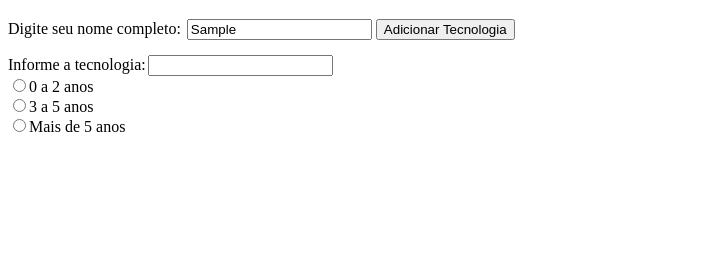
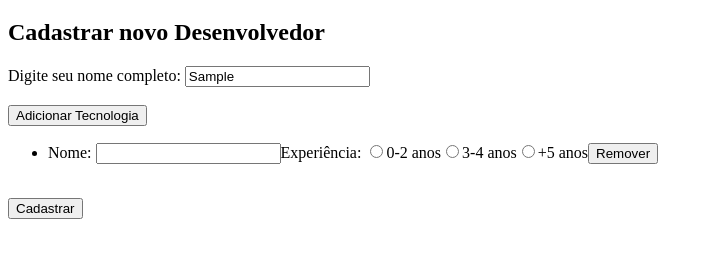
Before and after one commit to dionatamartini/JAVASCRIPT, a plain HTML site: page EXERCÍCIO-12-CADASTRO-DEVS/index.html in a window 1280 px wide. Both pictures are taken after typing "Sample" into the empty fields and a click on the button "Adicionar Tecnologia". Shown: the part 61-318 px from the top of the page, without its empty margins (0-713 px from the left). Drawn offline with Linux system fonts and the light colour scheme.

Commit message:
ex cadastro de dev

```diff
--- a/EXERCÍCIO-12-CADASTRO-DEVS/index.html
+++ b/EXERCÍCIO-12-CADASTRO-DEVS/index.html
@@ -3,20 +3,24 @@
 <head>
     <meta charset="UTF-8">
     <meta name="viewport" content="width=device-width, initial-scale=1.0">
-    <link rel="stylesheet" href="style.css">
     <script src="index.js" defer></script>
     <title>Cadastro de Devs</title>
 </head>
 <body>
     <h1>Cadastro de Devs</h1>
 
-    <section id="inicio">
-        <label for="name" id="name">Digite seu nome completo:</label>
-        <input type="text" name="name" id="name">
-        <button id="button">Adicionar Tecnologia</button>
+    <h2>Cadastrar novo Desenvolvedor</h2>
+    <form id="formulario">
+        <label for="nomeCompleto" id="name">Digite seu nome completo:</label>
+        <input type="text" name="nomeCompleto" id="nomeCompleto"><br><br>
+
+
+        <button type="button" id="addBotao">Adicionar Tecnologia</button>
+        <ul id="listaNaoOrdenada"></ul>
         <br>
+        <button type="submit">Cadastrar</button>
 
-    </section>
+    </form>
 
 
 
--- a/EXERCÍCIO-12-CADASTRO-DEVS/index.js
+++ b/EXERCÍCIO-12-CADASTRO-DEVS/index.js
@@ -1,106 +1,92 @@
-const inicio = document.getElementById('inicio')
-const comand = document.getElementById('button')
+function createLabel(text, htmlFor) {
+    const label = document.createElement('label')
+    label.htmlFor = htmlFor
+    label.innerText = text
+    return label
+}
 
-comand.addEventListener('click', function (ev) {
+function createInput(id, value , name , type = 'text', placeholder = '') {
+    const input = document.createElement('input')
+    input.id = id
+    input.value = value
+    input.name = name
+    input.type = type
+    input.placeholder = placeholder
+    return input
+}
+
+const addBotao = document.getElementById('addBotao')
+const formulario = document.getElementById('formulario')
+const desenvolvedores = []
+let inputLinhas = 0
+
+addBotao.addEventListener('click' , function (ev) {
+    const listaNaoOrdenada = document.getElementById('listaNaoOrdenada')
+
+    const novaLinha = document.createElement('li')
+    const numeroLinha = inputLinhas++
+    novaLinha.id = 'inputLinha-' + numeroLinha
+    novaLinha.className = 'inputLinha'
+
+    const techNomeLabel = createLabel('Nome: ', 'techNome- ' + numeroLinha)
+    const techNomeInput = createInput('techNome -' + numeroLinha, null, 'techNome')
+
+    //------------------------------------------------------------------------------------------------- PRIMEIRA PARTE DO CÓDIGO - ANTES DO CLIQUE DO BOTAO OCORRER
+
+    const expLabel = createLabel('Experiência: ')
+    const id1 = 'expRadio-' + numeroLinha + '.1' //1.1
+    const expRadio1 = createInput(id1 , '0-2 anos' , 'techExp-' + numeroLinha, 'radio')
+    const expLabel1 = createLabel('0-2 anos', id1)
+
+    const id2 = 'expRadio-' + numeroLinha + '.2'//1.2
+    const expRadio2 = createInput(id2 , '3-4 anos' , 'techExp-' + numeroLinha, 'radio')
+    const expLabel2 = createLabel('3-4 anos', id2)
+
+    const id3 = 'expRadio-' + numeroLinha + '.3'//1.3
+    const expRadio3 = createInput(id3 , '+5 anos' , 'techExp-' + numeroLinha, 'radio')
+    const expLabel3 = createLabel('+5 anos', id3)
+
+    //-------------------------------------------------------------------------------------------------- COMPORTAMENTO DOS RADIOS
+
+    const removeLinha = document.createElement('button')
+    removeLinha.type = 'button'
+    removeLinha.innerText = 'Remover'
+    removeLinha.addEventListener('click' , function () {
+        listaNaoOrdenada.removeChild(novaLinha)
+    })
+
+
+    novaLinha.append(
+        techNomeLabel , techNomeInput, expLabel, expRadio1, expLabel1, expRadio2, expLabel2, expRadio3, expLabel3, removeLinha
+    )
+
+    listaNaoOrdenada.appendChild(novaLinha)
+})
+
+    //-------------------------------------------------------------------------------------------------
+
+form.addEventListener('submit', function (ev) {
     ev.preventDefault()
-    const yourname = document.querySelector("input[name='name']").value
-    if (yourname) {
 
-        const setorOne = document.createElement('div')
-        setorOne.id = 'div01'
+    const nomeCompleto = document.getElementById('nomeCompleto')
+    const inputLinhas = document.querySelectorAll('.inputLinha')
 
-        const labelTech = document.createElement('label')
-        labelTech.setAttribute('for', 'tech')
-        labelTech.innerText = 'Informe a tecnologia:'
+    let tecnologias = []
+    inputLinhas.forEach(function (Linha) {
+      // #expRadio- input[name="techNome"]
+      const techNome = document.querySelector('#' + Linha.id + ' input[name="techNome"]').value
+      const techExp = document.querySelector('#' + Linha.id + ' input[type="radio"]:checked').value
+      tecnologias.push({ name: techNome, exp: techExp })
+    })
 
-        const inputTech = document.createElement('input');
-        inputTech.type = 'text'
-        inputTech.name = 'tech'
-        inputTech.id = 'tech' // Este ID deve ser único
+    const novoDev = { nomeCompleto: nomeCompleto.value, tecnologias: tecnologias }
+    developers.push(novoDev)
+    alert('Dev cadastrado com sucesso!')
 
-        inicio.appendChild(setorOne)
-        setorOne.appendChild(labelTech)
-        setorOne.appendChild(inputTech)
-        //-----------------------------------------------------------------------------------------------------------------------------
+    nomeCompleto.value = ''
+    inputLinhas.forEach(function (Linha) {
+      Linha.remove()
+    })
 
-        const setorTwo = document.createElement('div')
-        setorTwo.id = 'div02'
-
-        const inputRadio02 = document.createElement('input')
-        inputRadio02.type = 'radio'
-        inputRadio02.name = 'grupo02'
-        inputRadio02.id = 'radio2anos'
-
-        const labelRadio02 = document.createElement('label')
-        labelRadio02.setAttribute('for' , 'radio-2anos')
-        labelRadio02.innerText = '0 a 2 anos'
-
-        inputRadio02.addEventListener('change', function () {
-            if (this.checked) {
-                if (radio2anos) {
-                    document.getElementById(radio2anos).checked = false;
-                }
-                radio2anos = this.id;
-            }
-        });
-
-        inicio.appendChild(setorTwo)
-        setorTwo.appendChild(inputRadio02)
-        setorTwo.appendChild(labelRadio02)
-
-        //--------------------------------------------------------------------------------------------------
-
-        const setorthree = document.createElement('div')
-        setorthree.id = 'div03'
-
-        const inputRadio03 = document.createElement('input')
-        inputRadio03.type = 'radio'
-        inputRadio03.name = 'grupo03'
-        inputRadio03.id = 'radio3anos'
-        const labelRadio03 = document.createElement('label')
-        labelRadio03.setAttribute('for' , 'radio-3anos')
-        labelRadio03.innerText = '3 a 5 anos'
-
-        inputRadio03.addEventListener('change', function () {
-            if (this.checked) {
-                if (radio3anos) {
-                    document.getElementById(radio3anos).checked = false;
-                }
-                radio3anos = this.id;
-            }
-        });
-
-        inicio.appendChild(setorthree)
-        setorthree.appendChild(inputRadio03)
-        setorthree.appendChild(labelRadio03)
-
-        //--------------------------------------------------------------------------------------------------------
-
-        const setorFour = document.createElement('div')
-        setorFour.id = 'div04'
-
-        const inputRadio04 = document.createElement('input')
-        inputRadio04.type = 'radio'
-        inputRadio04.name = 'grupo04'
-        inputRadio04.id = 'radio4anos'
-        const labelRadio04 = document.createElement('label')
-        labelRadio04.setAttribute('for' , 'radio-4anos')
-        labelRadio04.innerText = 'Mais de 5 anos'
-
-        inputRadio04.addEventListener('change', function () {
-            if (this.checked) {
-                if (radio4anos) {
-                    document.getElementById(radio4anos).checked = false;
-                }
-                radio4anos = this.id;
-            }
-        });
-
-        inicio.appendChild(setorFour)
-        setorFour.appendChild(inputRadio04)
-        setorFour.appendChild(labelRadio04)
-
-    } else {
-        alert('ATENÇÃO! Antes de informar a tecnologia, deve preencher seu nome!')
-    }
-});
+    console.log(developers)
+  })
```
